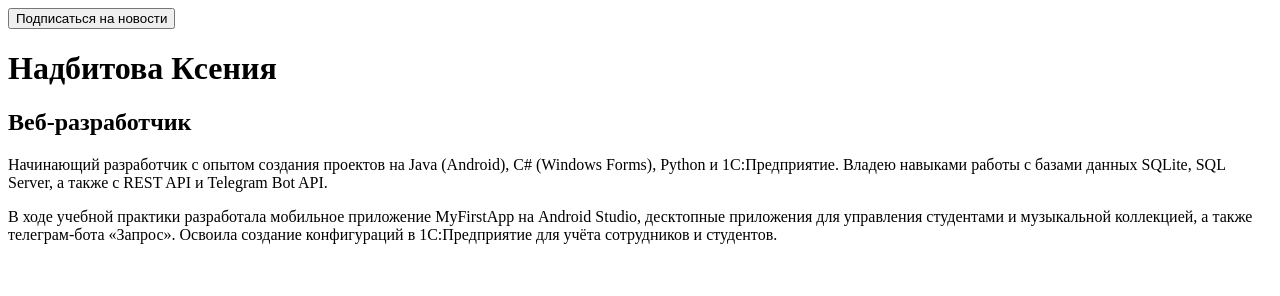
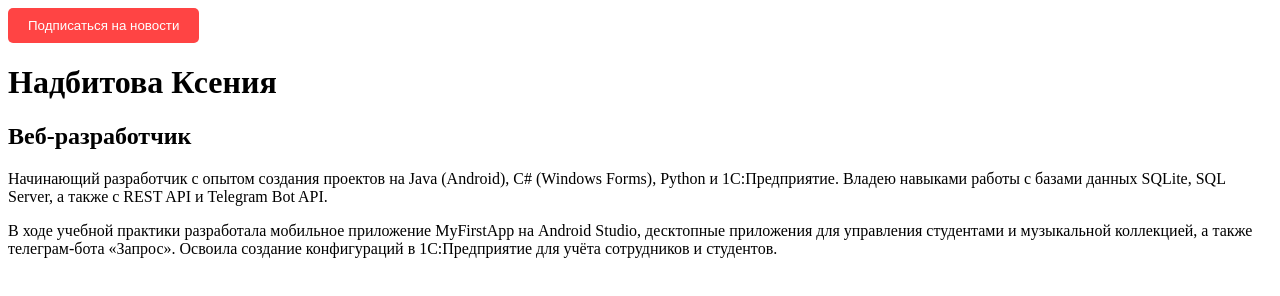
Before and after one commit to ksenianadbitova/my-profile, a plain HTML site: page index.html in a window 1280 px wide. Drawn offline with Linux system fonts and the light colour scheme.

Commit message:
Изменён цвет кнопки на красный

```diff
--- a/index.html
+++ b/index.html
@@ -1,5 +1,15 @@
 <!DOCTYPE html>
 <html lang="ru">
+    <style>
+        #subscribe-btn {
+            background-color: #ff4444;
+            color: white;
+            padding: 10px 20px;
+            border: none;
+            border-radius: 5px;
+            cursor: pointer;
+        }
+    </style>
 <head>
     <meta charset="UTF-8">
     <title>Надбитова Ксения — Веб-разработчик</title>
```
